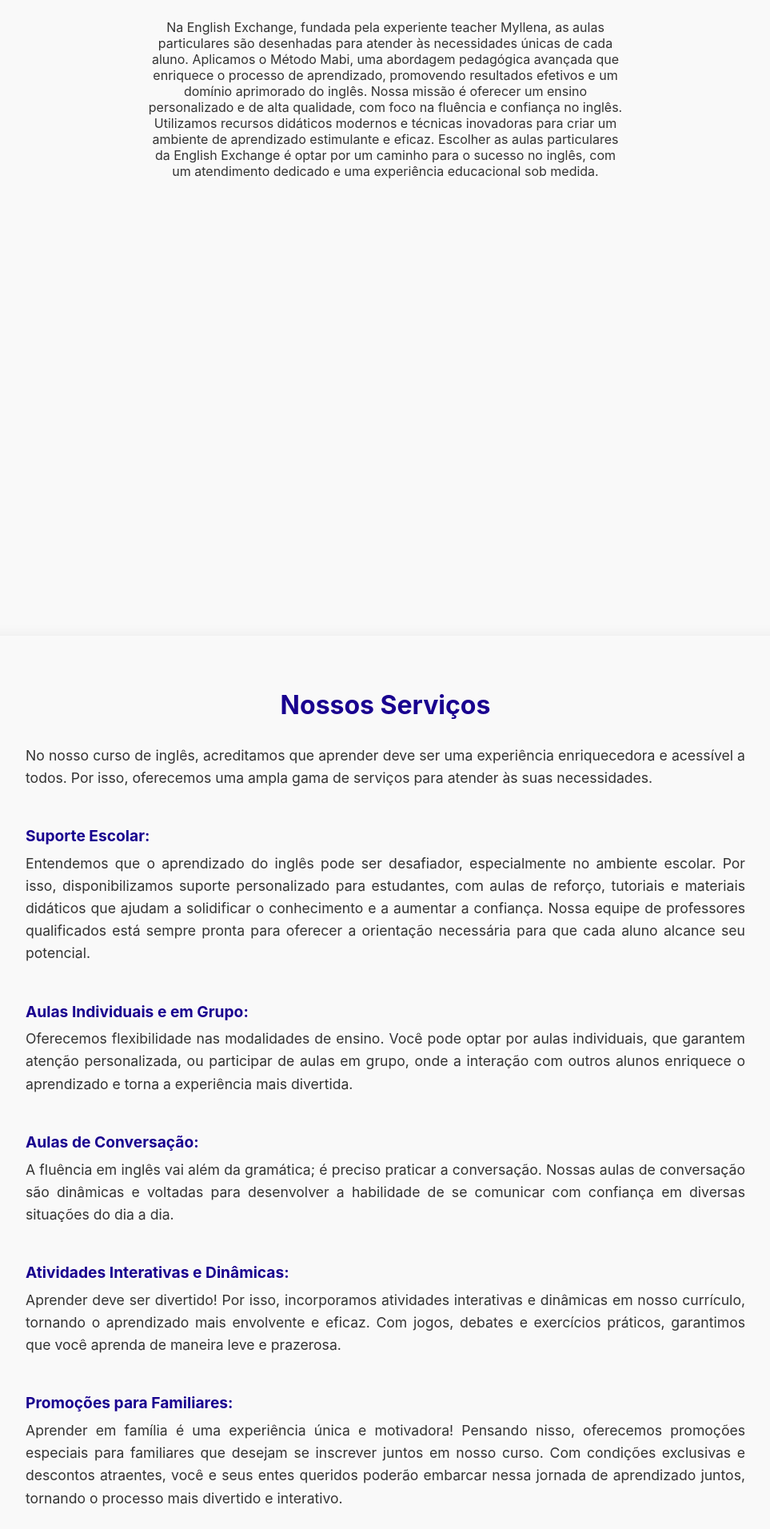
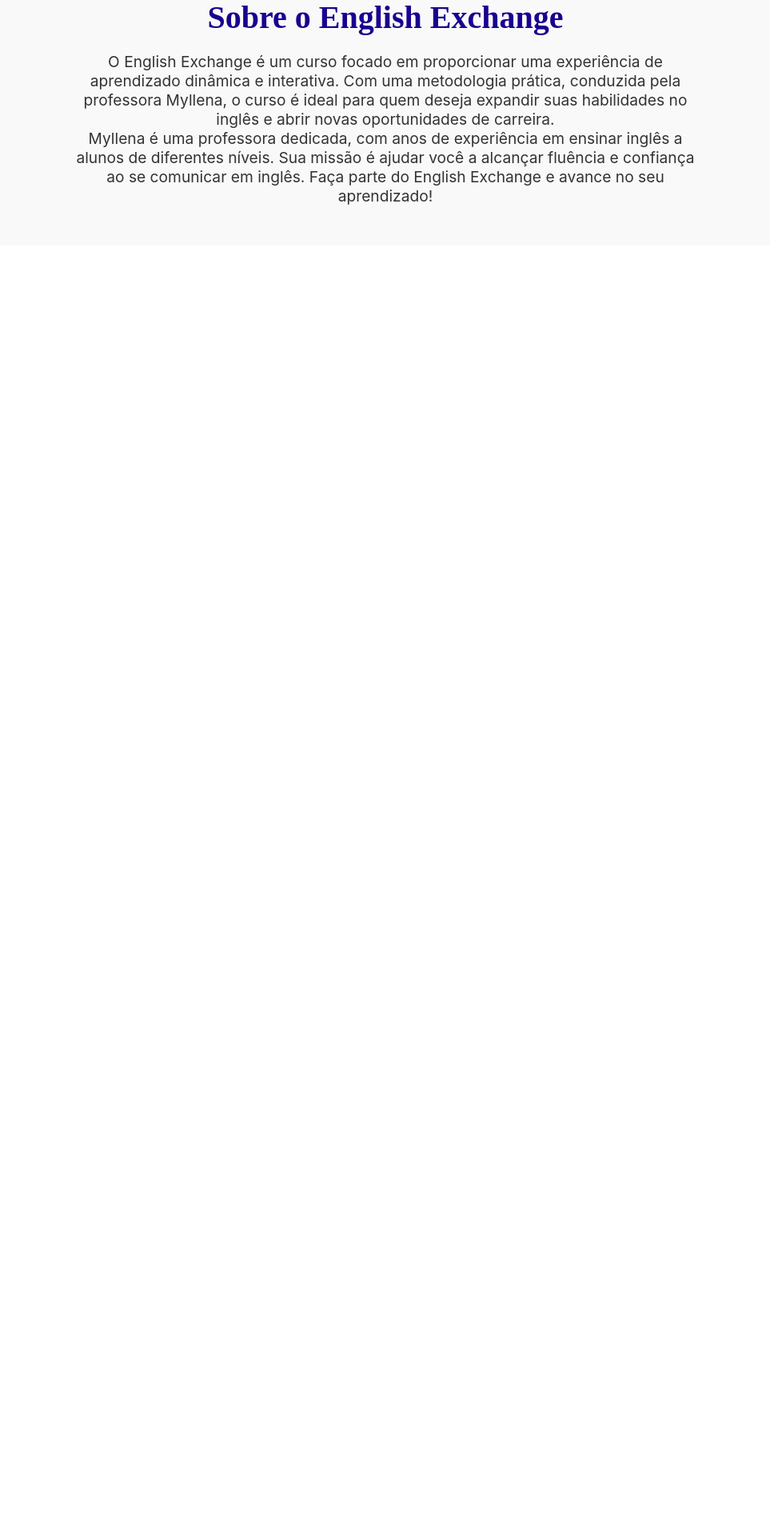
Before and after one commit to millafinn/englishexchangebr, a React (Create React App) app: page / in a window 1280 px wide. Shown: the part 885-2797 px from the top of the page at 80% size, without its empty margins (158-1121 px from the left). After the commit the page ends 1192 px from the top, so only its background shows below. Built offline with nearby package versions, Linux system fonts and the light colour scheme.

Commit message:
Contrução-pag-sobre

```diff
--- a/src/App.css
+++ b/src/App.css
@@ -80,60 +80,25 @@
   font-size: 1.2rem;
 }
 
-/* Seção Sobre */
+
+/* Seção Sobre (About) */
 .about-section {
-  padding: 40px;
+  padding: 50px;
   background-color: #f9f9f9;
+  color: #333;
   text-align: center;
-  min-height: 100vh;
 }
 
-.about-section h2 {
+.about-content h2 {
+  font-size: 2.5rem;
   color: #19018f;
   margin-bottom: 20px;
+  font-family: 'Bangers', cursive;
 }
 
-.about-section p {
-  max-width: 600px;
-  margin: 0 auto;
-  color: #333;
-}
-
-/* Seção Serviços */
-.services-section {
-  padding: 40px;
-  text-align: center;
-  min-height: 100vh;
-  background-color: #f9f9f9;
-  border-radius: 10px;
-  box-shadow: 0 4px 20px rgba(0, 0, 0, 0.1);
-}
-
-.services-section h2 {
-  color: #19018f;
-  margin-bottom: 30px;
-  font-size: 2rem;
-}
-
-.services-list {
-  list-style: none;
-  padding: 0;
-  max-width: 900px;
+.about-content p {
+  font-size: 1.2rem;
+  margin-bottom: 15px;
+  max-width: 800px;
   margin: 0 auto;
 }
-
-.services-list p {
-  text-align: justify;
-  line-height: 1.6;
-  margin: 20px 0;
-  color: #333;
-  font-size: 1.1rem;
-}
-
-.services-list p strong {
-  display: block;
-  margin-top: 15px;
-  margin-bottom: 5px;
-  font-size: 1.2rem;
-  color: #19018f;
-}
--- a/src/App.js
+++ b/src/App.js
@@ -1,4 +1,5 @@
 import './App.css';
+
 
 function App() {
   return (
@@ -27,37 +28,22 @@ function App() {
         </section>
       </header>
 
-      {/* Seção Sobre */}
+
       <section id="about" className="about-section">
-        <h2>Sobre o Curso</h2>
-        <p>Na English Exchange, fundada pela experiente teacher Myllena, as aulas particulares são desenhadas para atender às necessidades únicas de cada aluno.
-                Aplicamos o Método Mabi, uma abordagem pedagógica avançada que enriquece o processo de aprendizado, promovendo resultados efetivos e um domínio aprimorado do inglês.
-                Nossa missão é oferecer um ensino personalizado e de alta qualidade, com foco na fluência e confiança no inglês. Utilizamos recursos didáticos modernos e técnicas inovadoras para criar um ambiente de aprendizado estimulante e eficaz.
-                Escolher as aulas particulares da English Exchange é optar por um caminho para o sucesso no inglês, com um atendimento dedicado e uma experiência educacional sob medida.</p>
-      </section>
-
-      {/* Seção Serviços */}
-      <section id="services" className="services-section">
-        <h2>Nossos Serviços</h2>
-        <ul className="services-list">
-           <p>
-            No nosso curso de inglês, acreditamos que aprender deve ser uma experiência enriquecedora e acessível a todos. Por isso, oferecemos uma ampla gama de serviços para atender às suas necessidades.
-            <br /><br />
-            <strong>Suporte Escolar:</strong> Entendemos que o aprendizado do inglês pode ser desafiador, especialmente no ambiente escolar. Por isso, disponibilizamos suporte personalizado para estudantes, com aulas de reforço, tutoriais e materiais didáticos que ajudam a solidificar o conhecimento e a aumentar a confiança. Nossa equipe de professores qualificados está sempre pronta para oferecer a orientação necessária para que cada aluno alcance seu potencial.
-            <br /><br />
-            <strong>Aulas Individuais e em Grupo:</strong> Oferecemos flexibilidade nas modalidades de ensino. Você pode optar por aulas individuais, que garantem atenção personalizada, ou participar de aulas em grupo, onde a interação com outros alunos enriquece o aprendizado e torna a experiência mais divertida.
-            <br /><br />
-            <strong>Aulas de Conversação:</strong> A fluência em inglês vai além da gramática; é preciso praticar a conversação. Nossas aulas de conversação são dinâmicas e voltadas para desenvolver a habilidade de se comunicar com confiança em diversas situações do dia a dia.
-            <br /><br />
-            <strong>Atividades Interativas e Dinâmicas:</strong> Aprender deve ser divertido! Por isso, incorporamos atividades interativas e dinâmicas em nosso currículo, tornando o aprendizado mais envolvente e eficaz. Com jogos, debates e exercícios práticos, garantimos que você aprenda de maneira leve e prazerosa.
-            <br /><br />
-            <strong>Promoções para Familiares:</strong> Aprender em família é uma experiência única e motivadora! Pensando nisso, oferecemos promoções especiais para familiares que desejam se inscrever juntos em nosso curso. Com condições exclusivas e descontos atraentes, você e seus entes queridos poderão embarcar nessa jornada de aprendizado juntos, tornando o processo mais divertido e interativo.
-            <br /><br />
-            Junte-se a nós e descubra como nossos serviços podem transformar sua experiência de aprendizado de inglês. Estamos aqui para apoiar você e sua família a alcançarem seus objetivos!
-        </p>
-        </ul>
-      </section>
-
+  <div className="about-content">
+    <h2>Sobre o English Exchange</h2>
+    <p>
+      O English Exchange é um curso focado em proporcionar uma experiência de aprendizado dinâmica e interativa.
+      Com uma metodologia prática, conduzida pela professora Myllena, o curso é ideal para quem deseja expandir suas
+      habilidades no inglês e abrir novas oportunidades de carreira.
+    </p>
+    <p>
+      Myllena é uma professora dedicada, com anos de experiência em ensinar inglês a alunos de diferentes níveis.
+      Sua missão é ajudar você a alcançar fluência e confiança ao se comunicar em inglês. Faça parte do English Exchange
+      e avance no seu aprendizado!
+    </p>
+  </div>
+</section>
 
     </div>
   );
```
